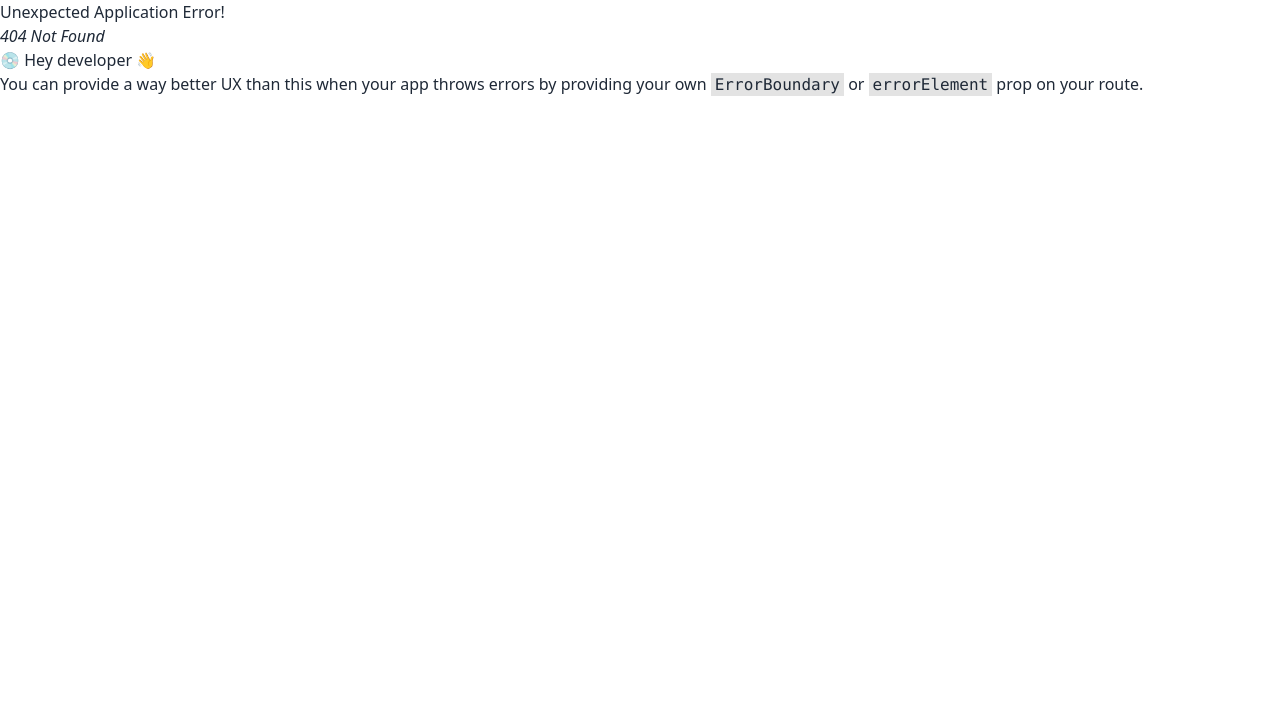
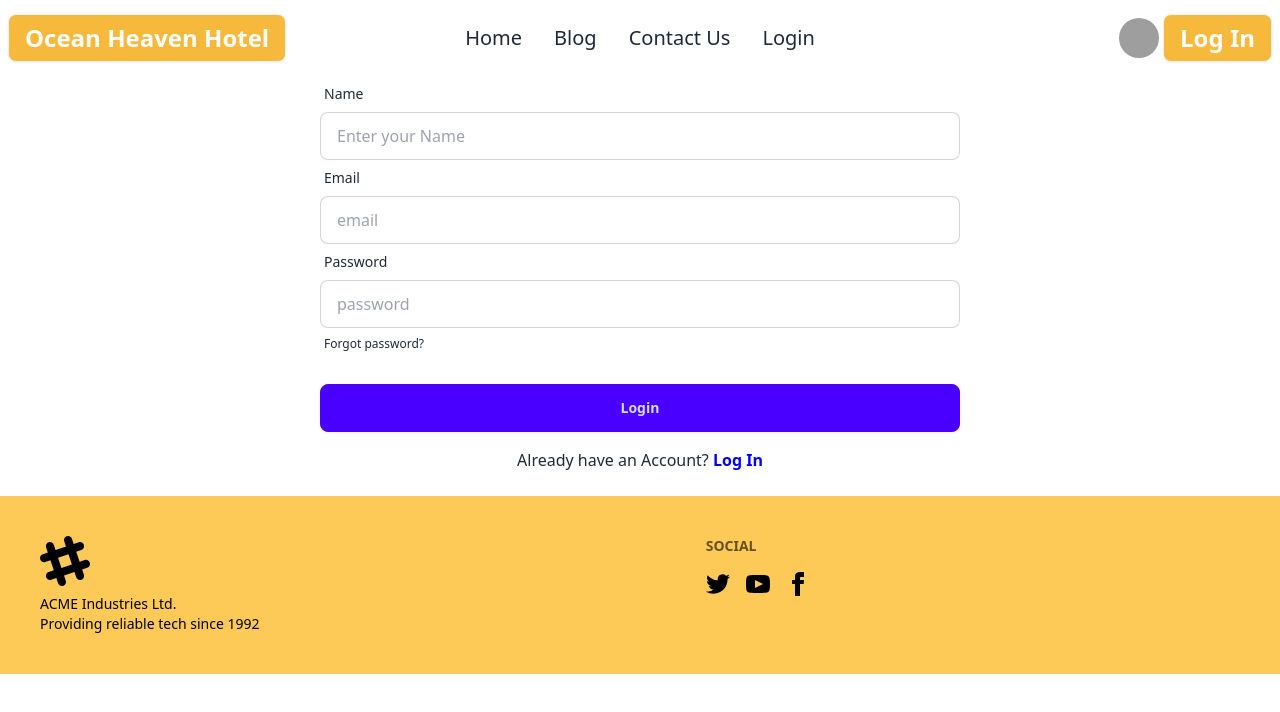
Before and after one commit to afrin823/ocean-hotel-client, a React (Vite) app: page /Register in a window 1280 px wide. Before the commit this address had no page. Shown: the top 712 px of the page. Built offline with nearby package versions, Linux system fonts and the light colour scheme; grey boxes are pictures that could not be loaded.

Commit message:
register file add

```diff
--- a/src/Components/Banner/Login/Login.jsx
+++ b/src/Components/Banner/Login/Login.jsx
@@ -36,7 +36,7 @@ const Login = () => {
                 <button className="btn btn-primary">Login</button>
                 </div>
                 </form>
-                <p className="text-center mt-4">Dont have an Account <Link to="/register">Register</Link></p>
+                <p className="text-center mt-4">Dont have an Account <Link className="text-[blue] font-bold" to="/register">Register</Link></p>
             </div><br />
 
 
--- /dev/null
+++ b/src/pages/Home/Register/Register.jsx
@@ -0,0 +1,55 @@
+import { Link } from "react-router-dom";
+import Navbar from "../Navbar/Navbar";
+import Footer from "../Footer/Footer";
+
+
+const Register = () => {
+
+    const handelRegister = e => {
+        e.preventDefault();
+        console.log(e.currentTarget);
+        const form = new FormData(e.currentTarget);
+        console.log(form);
+    }
+
+    return (
+        <div>
+        <Navbar></Navbar>
+        <div>
+            <form onSubmit={handelRegister} className="md:w-3/4 lg:w-1/2 mx-auto">
+            <div className="form-control">
+            <label className="label">
+                <span className="label-text">Name</span>
+            </label>
+            <input type="text" placeholder="Enter your Name" name="name" className="input input-bordered" required />
+            </div>
+            <div className="form-control">
+            <label className="label">
+                <span className="label-text">Email</span>
+            </label>
+            <input type="email" placeholder="email" name="email" className="input input-bordered" required />
+            </div>
+
+            <div className="form-control">
+            <label className="label">
+                <span className="label-text">Password</span>
+            </label>
+            <input type="password" placeholder="password" name="password" className="input input-bordered" required />
+            <label className="label">
+                <a href="#" className="label-text-alt link link-hover">Forgot password?</a>
+            </label>
+            </div>
+            <div className="form-control mt-6">
+            <button className="btn btn-primary">Login</button>
+            </div>
+            </form>
+            <p className="text-center mt-4">Already have an Account? <Link className="text-[blue] font-bold" to="/Login">Log In</Link></p>
+        </div><br />
+
+
+            <Footer></Footer>
+    </div>
+    );
+};
+
+export default Register;
--- a/src/routes/routes.jsx
+++ b/src/routes/routes.jsx
@@ -4,6 +4,7 @@ import Login from "../Components/Banner/Login/Login";
 import Root from "../layouts/Root";
 import Home from "../pages/Home/Home";
 import { createBrowserRouter } from "react-router-dom";
+import Register from "../pages/Home/Register/Register";
 
 
 
@@ -27,6 +28,10 @@ const router = createBrowserRouter([
             {
                 path: '/Login',
                 element: <Login></Login>
+            },
+            {
+                path: '/Register',
+                element: <Register></Register>
             }
 
         ]
```
